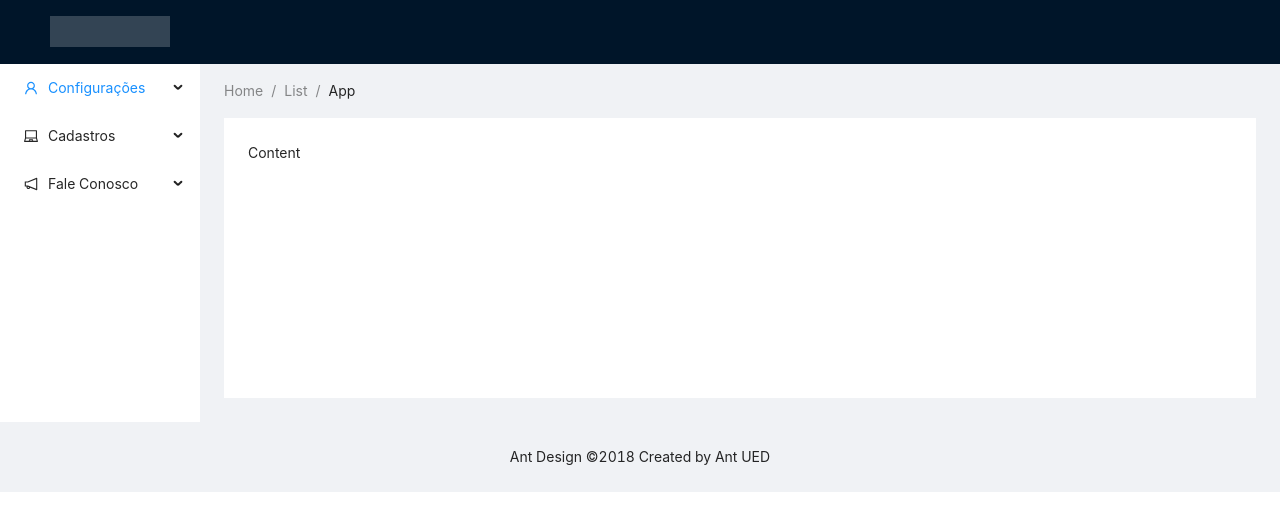
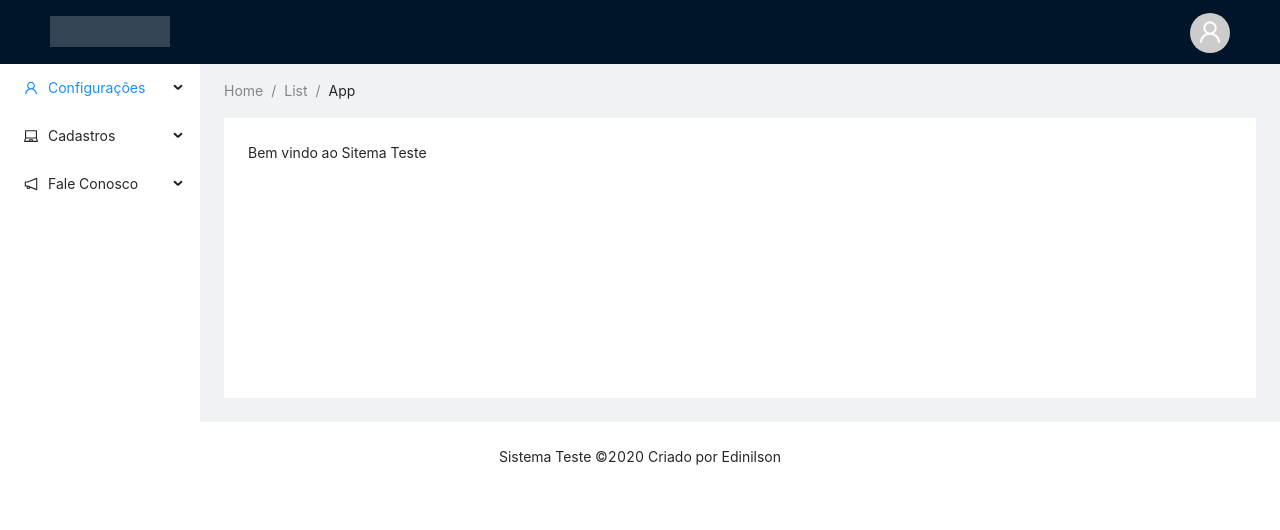
Before and after one commit to edinilsonSilva/layout-ant-design-teste, a React app: page / in a window 1280 px wide. Built offline with nearby package versions, Linux system fonts and the light colour scheme.

Commit message:
Correções na arvore do layout

```diff
--- a/src/containers/App.js
+++ b/src/containers/App.js
@@ -1,11 +1,11 @@
 import React from 'react';
 //import './App.css';
-import LayoutPage from '../containers/layout/LayoutPage'
+import Template from '../containers/layout/Template'
 
 function App() {
   return (
     <div className="App">
-      <LayoutPage />
+      <Template />
     </div>
   );
 }
--- /dev/null
+++ b/src/containers/layout/BreadcrumbLay.js
@@ -0,0 +1,16 @@
+import React, { useState } from 'react';
+import { Breadcrumb } from 'antd';
+
+function BreadcrumbLay() {
+
+    return (
+        <Breadcrumb style={{ margin: '16px 0' }}>
+            <Breadcrumb.Item>Home</Breadcrumb.Item>
+            <Breadcrumb.Item>List</Breadcrumb.Item>
+            <Breadcrumb.Item>App</Breadcrumb.Item>
+        </Breadcrumb>
+    )
+
+}
+
+export default BreadcrumbLay
--- /dev/null
+++ b/src/containers/layout/Footer.js
@@ -0,0 +1,13 @@
+import React, { useState } from 'react';
+import { Layout } from 'antd';
+
+function Footer() {
+
+    const { Footer } = Layout;
+
+    return (
+        <Footer className="footer">Sistema Teste ©2020 Criado por Edinilson</Footer>
+    )
+}
+
+export default Footer
--- /dev/null
+++ b/src/containers/layout/Home.js
@@ -0,0 +1,15 @@
+import React from 'react'
+import { Layout } from 'antd';
+
+function Home() {
+
+    const { Content } = Layout;
+
+    return (
+        <Content className="site-layout-background" style={{ padding: 24, margin: 0, minHeight: 280, }}>
+            Bem vindo ao Sitema Teste
+        </Content>
+    )
+}
+
+export default Home
--- a/src/containers/layout/LayoutPage.js
+++ /dev/null
@@ -1,82 +0,0 @@
-import React, { useState } from 'react';
-import { Layout, Menu, Breadcrumb, Avatar} from 'antd';
-import { UserOutlined, LaptopOutlined, NotificationOutlined, MenuUnfoldOutlined, VideoCameraOutlined, UploadOutlined, } from '@ant-design/icons';
-
-import './style.css';
-
-function LayoutPage() {
-
-    const { Header, Content, Sider, Footer } = Layout;
-    const { SubMenu } = Menu;
-
-    const [color, setColor] = useState('#f56a00');
-    const [collapsed, setCollapsed] = useState(false)
-
-    function Toggles() {
-        setCollapsed(!collapsed);
-    }
-
-    return (
-        <Layout>
-            <Header className="header">
-                <div className="logo" />
-                {/* <Menu theme="dark" mode="horizontal" defaultSelectedKeys={['2']}>
-                    <Menu.Item key="1">Cadastro</Menu.Item>
-                    <Menu.Item key="2">nav 2</Menu.Item>
-                    <Menu.Item key="3">nav 3</Menu.Item>
-                </Menu> */}
-                {/* <Avatar style={{ backgroundColor: color, verticalAlign: 'middle', float:'right', padding: '0px' }} icon="user" size="large" /> */}
-            </Header>
-            <Layout>
-                <Sider width={200} className="site-layout-background">
-                    <Menu
-                        mode="inline"
-                        defaultSelectedKeys={['1']}
-                        //defaultOpenKeys={['sub1']}
-                        style={{ height: '100%', borderRight: 0 }}
-                    >
-                        <SubMenu key="sub1" icon={<UserOutlined />} title="Configurações">
-                            <Menu.Item key="1">option1</Menu.Item>
-                            <Menu.Item key="2">option2</Menu.Item>
-                            <Menu.Item key="3">option3</Menu.Item>
-                            <Menu.Item key="4">option4</Menu.Item>
-                        </SubMenu>
-                        <SubMenu key="sub2" icon={<LaptopOutlined />} title="Cadastros">
-                            <Menu.Item key="5">option5</Menu.Item>
-                            <Menu.Item key="6">option6</Menu.Item>
-                            <Menu.Item key="7">option7</Menu.Item>
-                            <Menu.Item key="8">option8</Menu.Item>
-                        </SubMenu>
-                        <SubMenu key="sub3" icon={<NotificationOutlined />} title="Fale Conosco">
-                            <Menu.Item key="9">option9</Menu.Item>
-                            <Menu.Item key="10">option10</Menu.Item>
-                            <Menu.Item key="11">option11</Menu.Item>
-                            <Menu.Item key="12">option12</Menu.Item>
-                        </SubMenu>
-                    </Menu>
-                </Sider>
-                <Layout style={{ padding: '0 24px 24px' }}>
-                    <Breadcrumb style={{ margin: '16px 0' }}>
-                        <Breadcrumb.Item>Home</Breadcrumb.Item>
-                        <Breadcrumb.Item>List</Breadcrumb.Item>
-                        <Breadcrumb.Item>App</Breadcrumb.Item>
-                    </Breadcrumb>
-                    <Content
-                        className="site-layout-background"
-                        style={{
-                            padding: 24,
-                            margin: 0,
-                            minHeight: 280,
-                        }}
-                    >
-                        Content
-                    </Content>
-                </Layout>
-            </Layout>
-
-            <Footer style={{ textAlign: 'center' }}>Ant Design ©2018 Created by Ant UED</Footer>
-        </Layout>
-    )
-}
-
-export default LayoutPage;
--- /dev/null
+++ b/src/containers/layout/Navbar.js
@@ -0,0 +1,25 @@
+import React, { useState } from 'react';
+import { Layout, Avatar } from 'antd';
+import { UserOutlined } from '@ant-design/icons';
+
+
+function Navbar() {
+
+    const { Header} = Layout;
+
+    return (
+        <Header className="header">
+            <div className="logo" />
+            {/* <Menu theme="dark" mode="horizontal" defaultSelectedKeys={['2']}>
+            <Menu.Item key="1">Cadastro</Menu.Item>
+            <Menu.Item key="2">nav 2</Menu.Item>
+            <Menu.Item key="3">nav 3</Menu.Item>
+        </Menu> */}
+            <div className="avatar">
+                <Avatar icon={<UserOutlined />} size="large" />
+            </div>
+        </Header>
+    )
+}
+
+export default Navbar
--- /dev/null
+++ b/src/containers/layout/Sidebar.js
@@ -0,0 +1,48 @@
+import React, { useState } from 'react';
+import { Layout, Menu, Breadcrumb } from 'antd';
+import { UserOutlined, LaptopOutlined, NotificationOutlined } from '@ant-design/icons';
+
+function Sidebar() {
+
+    const { Sider } = Layout;
+    const { SubMenu } = Menu;
+    const [collapsed, setCollapsed] = useState(false)
+
+    function Toggles() {
+        setCollapsed(!collapsed);
+    }
+
+
+    return (
+        <Sider width={200} className="site-layout-background">
+            <Menu
+                mode="inline"
+                defaultSelectedKeys={['1']}
+                //defaultOpenKeys={['sub1']}
+                style={{ height: '100%', borderRight: 0 }}
+            >
+                <SubMenu key="sub1" icon={<UserOutlined />} title="Configurações">
+                    <Menu.Item key="1">option1</Menu.Item>
+                    <Menu.Item key="2">option2</Menu.Item>
+                    <Menu.Item key="3">option3</Menu.Item>
+                    <Menu.Item key="4">option4</Menu.Item>
+                </SubMenu>
+                <SubMenu key="sub2" icon={<LaptopOutlined />} title="Cadastros">
+                    <Menu.Item key="5">option5</Menu.Item>
+                    <Menu.Item key="6">option6</Menu.Item>
+                    <Menu.Item key="7">option7</Menu.Item>
+                    <Menu.Item key="8">option8</Menu.Item>
+                </SubMenu>
+                <SubMenu key="sub3" icon={<NotificationOutlined />} title="Fale Conosco">
+                    <Menu.Item key="9">option9</Menu.Item>
+                    <Menu.Item key="10">option10</Menu.Item>
+                    <Menu.Item key="11">option11</Menu.Item>
+                    <Menu.Item key="12">option12</Menu.Item>
+                </SubMenu>
+            </Menu>
+        </Sider>
+
+    )
+}
+
+export default Sidebar
--- /dev/null
+++ b/src/containers/layout/Template.js
@@ -0,0 +1,29 @@
+import React, { useState } from 'react';
+import { Layout } from 'antd';
+import { UserOutlined, LaptopOutlined, NotificationOutlined, MenuUnfoldOutlined, VideoCameraOutlined, UploadOutlined, } from '@ant-design/icons';
+
+import './style.css';
+import Sidebar from './Sidebar'
+import Navbar from './Navbar'
+import Footer from './Footer'
+import Content from './Home'
+import BreadcrumbLay from './BreadcrumbLay'
+
+function Template() {
+
+    return (
+        <Layout>
+            <Navbar />
+            <Layout>
+                <Sidebar />
+                <Layout style={{ padding: '0 24px 24px' }}>
+                    <BreadcrumbLay />
+                    <Content />
+                </Layout>
+            </Layout>
+            <Footer />
+        </Layout>
+    )
+}
+
+export default Template;
--- a/src/containers/layout/style.css
+++ b/src/containers/layout/style.css
@@ -17,3 +17,16 @@
   margin: 16px 28px 16px 0;
   float: left;
 }
+
+.avatar {
+  width: 40px;
+  height: 40px;
+  /*background: rgba(255, 255, 255, 0.2);
+   margin: 16px 28px 16px 0; */
+  float: right;
+}
+
+.footer {
+  text-align: center;
+  background-color: #FFF !important;
+}
```
